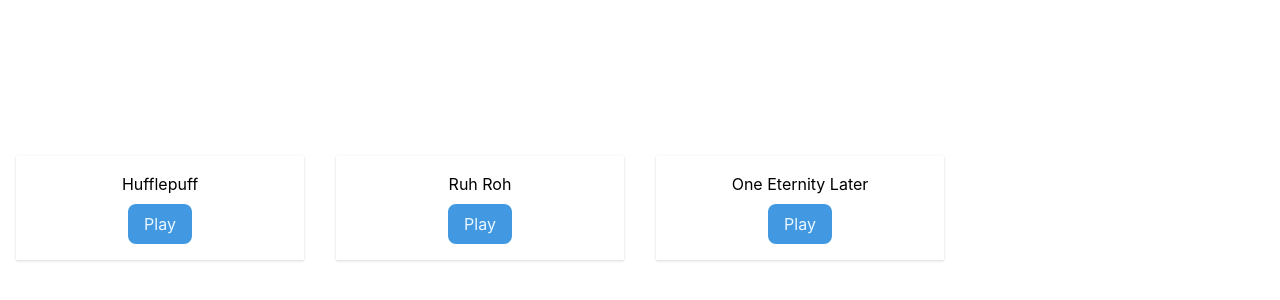
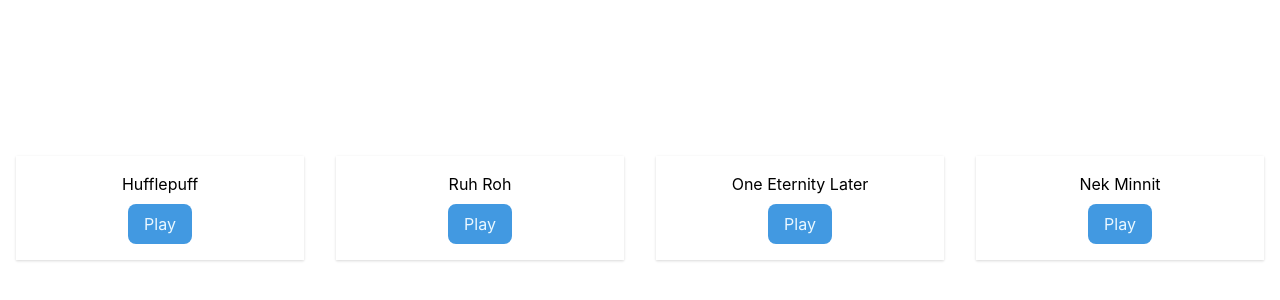
Before and after one commit to jryd/react-soundboard, a React (Create React App) app: page / in a window 1280 px wide. Shown: the part 192-492 px from the top of the page. Built offline with nearby package versions, Linux system fonts and the light colour scheme.

Commit message:
Add nek minnit

```diff
--- a/src/audioFiles.js
+++ b/src/audioFiles.js
@@ -10,6 +10,10 @@
   {
     name: 'One Eternity Later',
     url: '/audio/one-eternity-later.mp3'
+  },
+  {
+    name: 'Nek Minnit',
+    url: '/audio/nek-minnit.mp3'
   }
 ];
 
```
Also changed, not shown: 1 other file (tests, documents, lock files or other folders).
